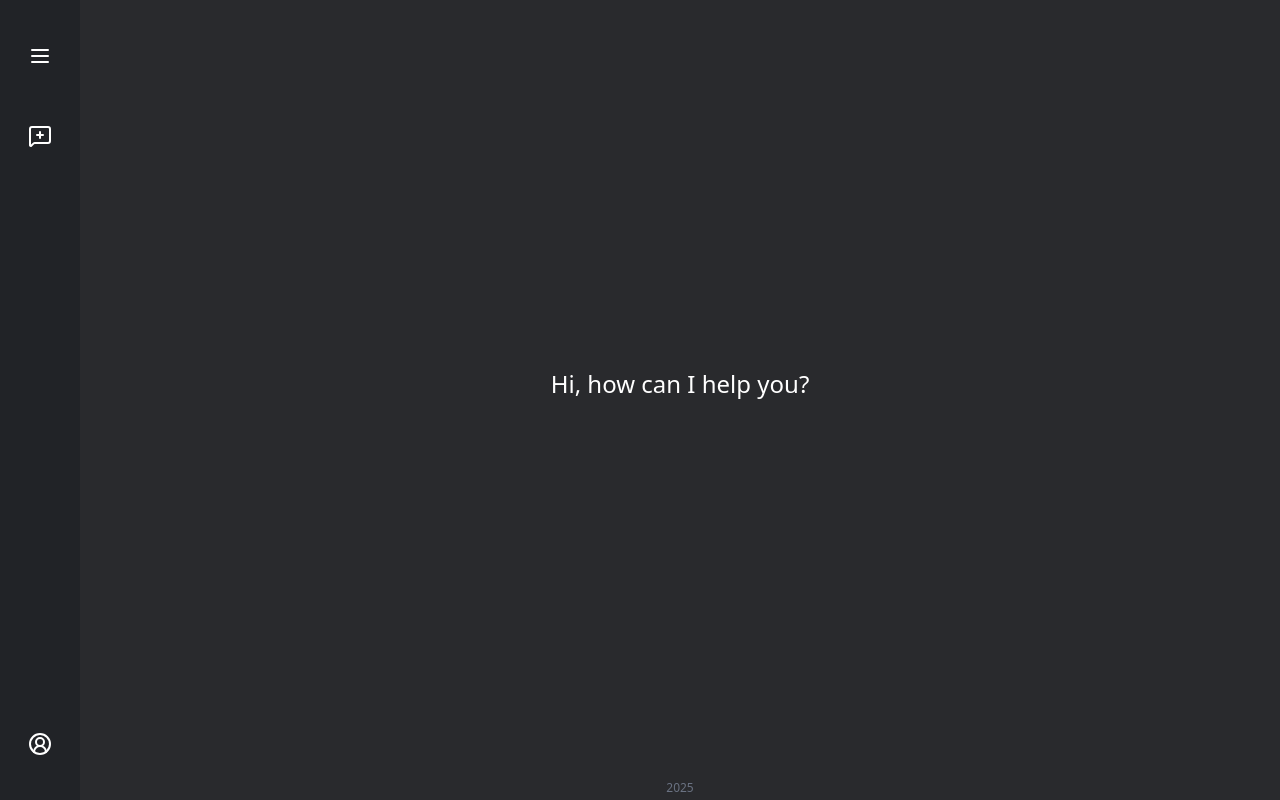
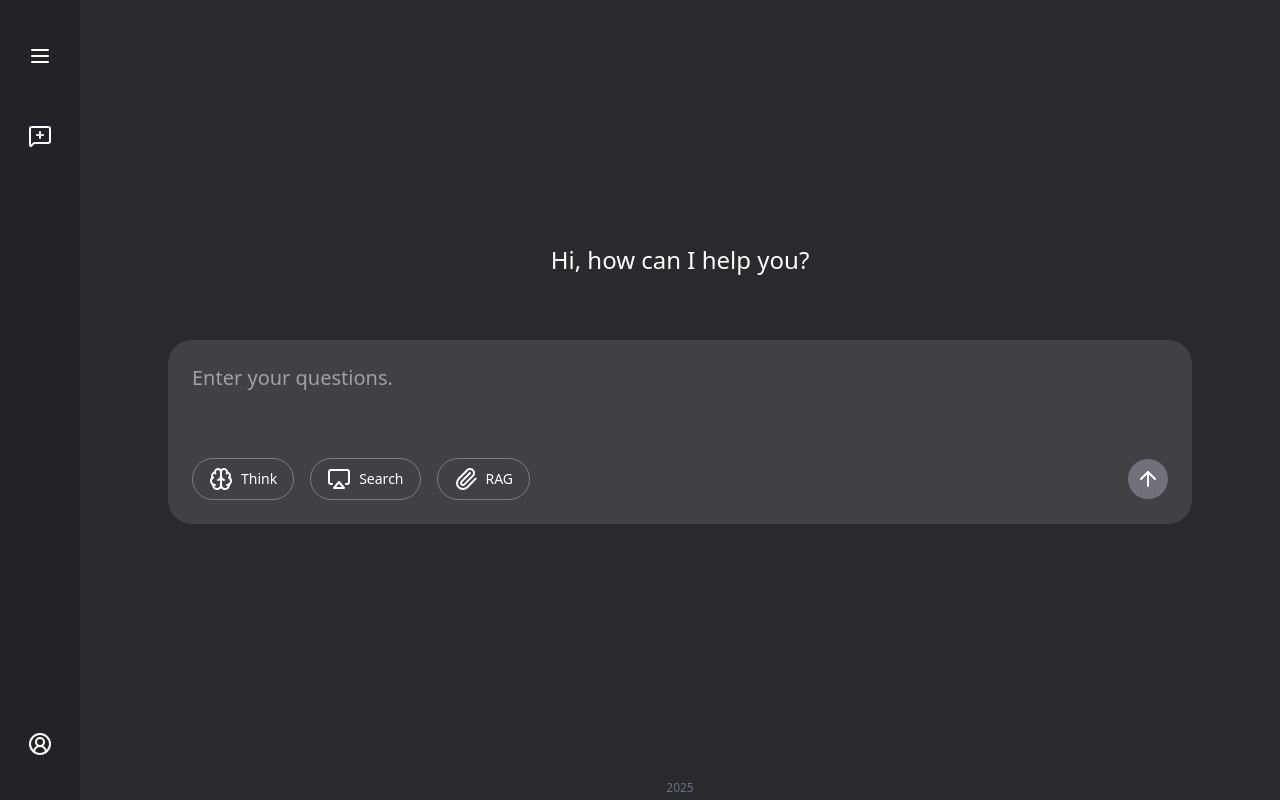
Before and after one commit to littlecholate/chatgpt-clone, a Next.js app in the folder frontend/: page / in a window 1280 px wide. Built offline with nearby package versions, Linux system fonts and the light colour scheme.

Commit message:
chatlabel, message and promptbox

```diff
--- a/frontend/app/page.jsx
+++ b/frontend/app/page.jsx
@@ -1,6 +1,8 @@
 'use client';
 import { useState } from 'react';
 import Sidebar from '@/components/Sidebar';
+import PromptBox from '@/components/PromptBox';
+import Message from '@/components/Message';
 
 export default function Home() {
     const [expand, setExpand] = useState(false);
@@ -12,15 +14,18 @@ export default function Home() {
             <div className="h-screen flex">
                 {/* -- sidebar -- */}
                 <Sidebar expand={expand} setExpand={setExpand} />
-                <div className="relative px-4 pb-8 flex-1 flex flex-col items-center justify-center text-white bg-[#292a2d]">
+                <div className="relative px-4 pb-8 flex-1 flex-center flex-col text-white bg-[#292a2d]">
                     {messages.length === 0 ? (
                         <>
                             <p className="text-2xl">Hi, how can I help you?</p>
                         </>
                     ) : (
-                        <div></div>
+                        <div>
+                            <Message role="user" content="What is next js?" />
+                        </div>
                     )}
                     {/* prompt box */}
+                    <PromptBox isLoading={isLoading} setIsLoading={setIsLoading} />
                     <p className="absolute bottom-1 text-xs text-gray-500">2025</p>
                 </div>
             </div>
--- /dev/null
+++ b/frontend/components/ChatLabel.jsx
@@ -0,0 +1,23 @@
+import React from 'react';
+import { SquarePen, Trash2 } from 'lucide-react';
+
+const ChatLabel = () => {
+    return (
+        <>
+            <div className="p-2 flex items-center justify-between rounded-lg text-white/80 hover:bg-white/10 group cursor-pointer">
+                <p className="py-2 truncate">Chat name hereeeeeeeeeeeeeeeeeeeeeeeeeeeeeeeeeee</p>
+                {/* rename and delete icon */}
+                <div className="ml-4 flex-center group">
+                    <div className="px-3 py-2 hover:bg-white/10 rounded-lg hidden group-hover:block">
+                        <SquarePen size={20} />
+                    </div>
+                    <div className="px-3 py-2 hover:bg-white/10 rounded-lg hidden group-hover:block">
+                        <Trash2 size={20} />
+                    </div>
+                </div>
+            </div>
+        </>
+    );
+};
+
+export default ChatLabel;
--- /dev/null
+++ b/frontend/components/Message.jsx
@@ -0,0 +1,44 @@
+import React from 'react';
+import { Copy, Pencil, RotateCcw, Bot } from 'lucide-react';
+
+const Message = ({ role, content }) => {
+    return (
+        <div className="flex flex-col items-center w-full max-w-3xl text-sm">
+            <div className={`flex flex-col  w-full mb-8 ${role === 'user' && 'items-end'}`}>
+                <div
+                    className={`group relative flex max-w-2xl py-3 rounded-xl ${role === 'user' ? 'bg-[#414158] px-5' : 'gap-3'}`}
+                >
+                    <div
+                        className={`opacity-0 group-hover:opacity-100 absolute ${
+                            role === 'user' ? '-left-16 top-2.5' : 'left-9 -bottom-6'
+                        } transition-all`}
+                    >
+                        <div className="flex items-center gap-2 opacity-70">
+                            {role === 'user' ? (
+                                <>
+                                    <Copy size={24} className="cursor-pointer" />
+                                    <Pencil size={24} className="cursor-pointer" />
+                                </>
+                            ) : (
+                                <>
+                                    <Copy size={24} className="cursor-pointer" />
+                                    <RotateCcw size={24} className="cursor-pointer" />
+                                </>
+                            )}
+                        </div>
+                    </div>
+                    {role === 'user' ? (
+                        <span className="text-white/90">{content}</span>
+                    ) : (
+                        <>
+                            <Bot className="h-9 w-9 p-1 border border-white/15 rounded-full" />
+                            <div className="space-y-4 w-full overflow-scroll">{content}</div>
+                        </>
+                    )}
+                </div>
+            </div>
+        </div>
+    );
+};
+
+export default Message;
--- /dev/null
+++ b/frontend/components/PromptBox.jsx
@@ -0,0 +1,43 @@
+import React from 'react';
+import { useState } from 'react';
+import { Paperclip, ArrowUp, Airplay, Brain } from 'lucide-react';
+
+const PromptBox = ({ isLoading, setIsLoading }) => {
+    const [prompt, setPrompt] = useState('');
+
+    return (
+        <form className={`mt-16 p-6 w-full ${false ? 'max-w-3xl' : 'max-w-5xl'} rounded-3xl bg-[#404045] transition-all`}>
+            <textarea
+                className="outline-none w-full text-xl resize-none overflow-hidden break-words bg-transparent"
+                rows={2}
+                placeholder="Enter your questions."
+                required
+                onChange={(e) => setPrompt(e.target.value)}
+                value={prompt}
+            />
+
+            <div className="mt-8 flex items-center justify-between">
+                <div className="flex items-center gap-4">
+                    <p className="px-4 py-2 gap-2 text-sm flex items-center border border-gray-300/40 rounded-full cursor-pointer hover:bg-gray-500/20 transition">
+                        <Brain size={24} />
+                        Think
+                    </p>
+                    <p className="px-4 py-2 gap-2 text-sm flex items-center border border-gray-300/40 rounded-full cursor-pointer hover:bg-gray-500/20 transition">
+                        <Airplay size={24} />
+                        Search
+                    </p>
+                    <p className="px-4 py-2 gap-2 text-sm flex items-center border border-gray-300/40 rounded-full cursor-pointer hover:bg-gray-500/20 transition">
+                        <Paperclip size={24} />
+                        RAG
+                    </p>
+                </div>
+
+                <button className={`p-2 rounded-full ${prompt.trim() ? 'bg-primary' : 'bg-[#71717a]'} cursor-pointer`}>
+                    <ArrowUp size={24} />
+                </button>
+            </div>
+        </form>
+    );
+};
+
+export default PromptBox;
--- a/frontend/components/Sidebar.jsx
+++ b/frontend/components/Sidebar.jsx
@@ -1,9 +1,10 @@
 import React from 'react';
 import { Menu as MenuIcon, MessageSquarePlus, CircleUserRound } from 'lucide-react';
+import ChatLabel from './ChatLabel';
 
 const Sidebar = ({ expand, setExpand }) => {
     return (
-        <div className={`pt-8 pb-8 p-4 flex flex-col justify-between bg-[#212327] z-50 ${expand ? 'w-64' : 'w-20'}`}>
+        <div className={`pt-8 pb-8 p-4 flex flex-col justify-between bg-[#212327] z-50 ${expand ? 'w-96' : 'w-20'}`}>
             <div>
                 <div className={`${expand ? 'flex items-center justify-between' : 'flex-center'}`}>
                     {expand && <p className="mx-auto text-xl text-white">Chat Bot</p>}
@@ -27,6 +28,7 @@ const Sidebar = ({ expand, setExpand }) => {
                 <div className={`mt-8 text-white/25 text-sm ${expand ? 'block' : 'hidden'}`}>
                     <p className="my-1">Recents</p>
                     {/* chat label */}
+                    <ChatLabel />
                 </div>
             </div>
 
```
